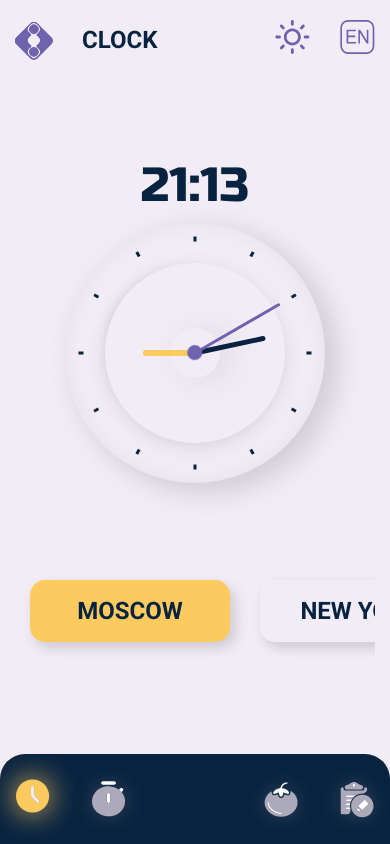
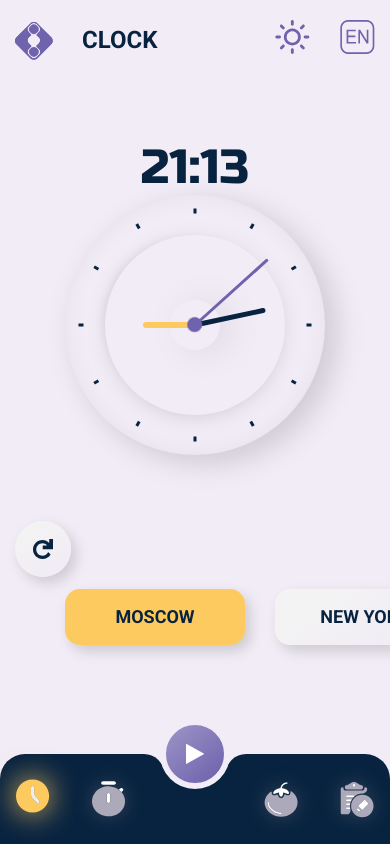
Before and after one commit to MaksEpifanov/zonal, a React (Create React App) app: page / in a window 390 px wide. Built offline with nearby package versions, Linux system fonts and the light colour scheme.

Commit message:
+ style for button (primary, standart)

```diff
--- a/src/common/components/Buttons/Buttons.jsx
+++ b/src/common/components/Buttons/Buttons.jsx
@@ -1,24 +1,26 @@
 import classNames from 'classnames/bind';
 import PropTypes from 'prop-types';
 import { ReactComponent as DeleteSVG } from 'assets/icons/delete.svg';
+import { ReactComponent as PlaySVG } from 'assets/icons/play.svg';
 import styles from './Buttons.module.scss';
 
 const cx = classNames.bind(styles);
 
 const Buttons = ({
-  isItem, active, isPrimary, onClick, onDelete, children,
+  isItem, active, isPrimary, icon, onClick, onDelete, children,
 }) => {
   const className = cx({
     btn: true,
-    btn_isItem: isItem,
-    btn_isItem_active: active,
-    btn_isPrimary: isPrimary,
+    btn__item: isItem,
+    btn__item_active: active,
+    btn__primary: isPrimary,
   });
   return (
     <div className={styles.Buttons}>
       <button type="button" onClick={onClick} className={className}>
         {children}
       </button>
+      {!isItem ? <button type="button" className={styles.btn__icon} onClick={onClick}>{icon}</button> : null }
       {isItem ? <DeleteSVG onClick={onDelete} className={styles.btn__delete} /> : null}
     </div>
   );
@@ -30,6 +32,7 @@ Buttons.propTypes = {
   isItem: PropTypes.bool,
   active: PropTypes.bool,
   isPrimary: PropTypes.bool,
+  icon: PropTypes.element,
   onClick: PropTypes.func.isRequired,
   onDelete: PropTypes.func,
   children: PropTypes.oneOfType([
@@ -42,5 +45,6 @@ Buttons.defaultProps = {
   isItem: false,
   active: false,
   isPrimary: false,
+  icon: <PlaySVG />,
   onDelete: () => {},
 };
--- a/src/common/components/Buttons/Buttons.module.scss
+++ b/src/common/components/Buttons/Buttons.module.scss
@@ -1,12 +1,18 @@
 :root[data-theme="light"] {
   .Buttons {
     --btn-text-active: var(--foreground-color);
+    --background: linear-gradient(325.94deg, #F1ECF5 20.02%, #F3F3F3 81.32%);
+    --primary-background: linear-gradient(319.3deg, #6F63AD 7.43%, rgba(111, 99, 173, 0.73) 85.1%);
+    --primary-box-shadow: 0px 0px 17px var(--secondary-color);
   }
 }
 
 :root[data-theme="dark"] {
   .Buttons {
     --btn-text-active: var(--background-color);
+    --background: linear-gradient(279.85deg, #212D3F 0%, #222831 100%, #374554 100%);
+    --primary-background: linear-gradient(281.43deg, #00ADB5 6.48%, #199399 85.33%);
+    --primary-box-shadow: 0px 0px 17px var(--secondary-color);
   }
 }
 
@@ -16,33 +22,109 @@
   display: flex;
   align-items: center;
 
+  cursor: pointer;
+
   &:hover {
     .btn {
-      transform: translateX(-5px);
-    }
 
-    .btn__delete {
-      opacity: 1;
-      right: -10px;
+      &:not(&__item) {
+        border: 4px solid var(--active-color);
+      }
+
+      &__icon {
+        border: 4px solid var(--active-color);
+      }
+
+      &__item {
+        transform: translateX(-5px);
+      }
+
+      &__delete {
+        opacity: 1;
+        right: -10px;
+      }
     }
   }
 
   .btn {
-    width: 200px;
-    height: 62px;
+    width: 100%;
+    min-width: 180px;
+    height: 56px;
     padding: 0 15px;
-    border: none;
-    cursor: pointer;
+    border: 0px solid var(--active-color);
+    cursor: inherit;
+    border-radius: 28px;
+
+    display: flex;
+    justify-content: center;
+    align-items: center;
+
+    white-space: nowrap;
+    overflow: hidden;
+    text-overflow: ellipsis;
 
     font-family: var(--main-font);
     font-size: var(--text-base-size);
     font-weight: 700;
+    background: var(--background);
     color: var(--foreground-color);
+    box-shadow: var(--shadow);
 
-    transition: transform .4s ease-out;
-    -moz-transition: transform .4s ease-out;
-    -webkit-transition: transform .4s ease-out;
-    -o-transition: transform .4s ease-out;
+    transition: transform .4s ease-out, border .3s;
+    -moz-transition: transform .4s ease-out, border .3s;
+    -webkit-transition: transform .4s ease-out, border .3s;
+    -o-transition: transform .4s ease-out, border .3s;
+
+    &__icon {
+      width: 56px;
+      height: 56px;
+      border-radius: 50%;
+      border: 0px solid var(--active-color);
+      padding: 10px;
+      position: absolute;
+      left: 0;
+
+      background: var(--background);
+      box-shadow: var(--shadow);
+
+      cursor: pointer;
+
+      display: flex;
+      justify-content: center;
+      align-items: center;
+
+      transition: border .3s;
+
+      svg {
+        height: 20px;
+        width: 20px;
+        fill: var(--foreground-color);
+      }
+    }
+
+    &__primary {
+      background: var(--primary-background);
+      color: white;
+
+      ~.btn__icon {
+        background: var(--primary-background);
+        box-shadow: var(--primary-box-shadow);
+
+        svg {
+          fill: white;
+        }
+      }
+    }
+
+
+    &__item {
+      border-radius: 15px;
+
+      &_active {
+        background: var(--active-color);
+        color: var(--btn-text-active)
+      }
+    }
 
     &__delete {
       height: 32px;
@@ -66,21 +148,65 @@
         fill: var(--secondary-color);
       }
     }
+  }
+}
 
-    &_isItem {
-      box-shadow: var(--shadow);
-      border-radius: 15px;
-      background-color: var(--background-color);
+@media only screen and (max-width: 768px) {
+  .Buttons {
+    .btn {
+      padding: 0 20px;
+      font-size: 18px;
 
-      &_active {
-        background-color: var(--active-color);
-        color: var(--btn-text-active)
+      &:not(&__item) {
+        display: none;
+      }
+
+      &__primary {
+        ~.btn__icon {
+          width: 70px;
+          height: 70px;
+          position: fixed;
+          bottom: calc(90px - 35px);
+          left: calc(50% - 35px);
+          z-index: 11;
+
+          background-color: white;
+          box-shadow: none;
+          border: 6px solid var(--background-color);
+
+          &::before {
+            content: "";
+            position: absolute;
+            top: 50%;
+            left: -22px;
+            width: 20px;
+            height: 20px;
+            background-color: transparent;
+            border-top-right-radius: 20px;
+            box-shadow: 0 -10px 0 0 var(--background-color);
+          }
+
+          &::after {
+            content: "";
+            position: absolute;
+            top: 50%;
+            right: -22px;
+            width: 20px;
+            height: 20px;
+            background-color: transparent;
+            border-top-left-radius: 20px;
+            box-shadow: 0 -10px 0 0 var(--background-color);
+          }
+        }
       }
     }
 
-    &_isPrimary {
-      color: red
+    &:first-child .btn__item {
+      margin-left: 50px;
     }
 
+    &:last-child .btn__item {
+      margin-right: 50px;
+    }
   }
 }
--- a/src/common/components/Header/Header.module.scss
+++ b/src/common/components/Header/Header.module.scss
@@ -134,6 +134,8 @@
     box-shadow: none;
     border-radius: 25px 25px 0 0;
 
+    z-index: 10;
+
     &__list {
       justify-content: space-around;
     }
--- a/src/common/components/Layout/Layout.module.scss
+++ b/src/common/components/Layout/Layout.module.scss
@@ -15,7 +15,11 @@
 
 @media only screen and (max-width: 768px) {
   .container {
-    height: 90vh;
-    gap: 15px;
+    gap: 5px;
+    max-height: 90vh;
+  }
+
+  .main {
+    min-height: 300px;
   }
 }
--- a/src/pages/clock/components/CitiesList/CitiesList.module.scss
+++ b/src/pages/clock/components/CitiesList/CitiesList.module.scss
@@ -1,20 +1,36 @@
 .CitiesList {
-  padding: 15px;
+  padding: 0 20px;
+  max-height: 61vh;
 
   display: flex;
   flex-direction: column;
   gap: 30px;
+
   overflow: scroll;
-  -ms-overflow-style: none;
+  /* Delete scrollbar */
+  -ms-overflow-style: none; // IE, Edge
   scrollbar-width: none;
-}
 
-.CitiesList::-webkit-scrollbar {
-  display: none;
+  z-index: 13;
+
+  &::-webkit-scrollbar {
+    // Chromium
+    display: none;
+  }
+
+  &> :last-child {
+    margin-bottom: 20px;
+  }
 }
 
 @media only screen and (max-width: 768px) {
   .CitiesList {
+    margin: 0 -15px;
     flex-direction: row;
+    padding: 20px 15px;
+
+    &> :last-child {
+      margin-bottom: 0
+    }
   }
 }
--- a/src/pages/clock/components/Clock/index.js
+++ /dev/null
@@ -1,3 +0,0 @@
-import Clock from './Clock';
-
-export default Clock;
--- a/src/pages/clock/components/Clock/Clock.jsx
+++ b/src/pages/clock/components/Clock/index.jsx
@@ -4,7 +4,7 @@ import useClock from 'pages/clock/hooks/useClock';
 import AnalogClock from './AnalogClock';
 import DigitClock from './DigitClock';
 
-import style from './Clock.module.scss';
+import style from './index.module.scss';
 
 const formatTime = (time) => (time < 10 ? `0${time}` : time);
 
--- a/src/pages/clock/components/Clock/Clock.module.scss
+++ b/src/pages/clock/components/Clock/index.module.scss
@@ -2,11 +2,8 @@
   display: flex;
   flex-direction: column;
   align-items: center;
-  gap: 20px;
 }
 
 @media only screen and (max-width: 768px) {
-  .Clock {
-    gap: 10px;
-  }
+  .Clock {}
 }
--- a/src/pages/clock/index.jsx
+++ b/src/pages/clock/index.jsx
@@ -1,10 +1,16 @@
+import { Buttons } from 'common/components';
 import { Clock, CitiesList } from 'pages/clock/components';
+import { ReactComponent as ResetSVG } from 'assets/icons/reset.svg';
 
 import styles from './index.module.scss';
 
 const ClockPage = () => (
   <div className={styles.ClockPage}>
-    <CitiesList />
+    <div className={styles.cities}>
+      <Buttons isPrimary onClick={() => {}}>ADD</Buttons>
+      <Buttons icon={<ResetSVG />} onClick={() => {}}>ADD</Buttons>
+      <CitiesList />
+    </div>
     <Clock />
   </div>
 );
--- a/src/pages/clock/index.module.scss
+++ b/src/pages/clock/index.module.scss
@@ -2,6 +2,12 @@
   height: 100%;
   display: flex;
   justify-content: space-evenly;
+
+  .cities {
+    display: flex;
+    flex-direction: column;
+    gap: 20px;
+  }
 }
 
 @media only screen and (max-width: 768px) {
--- a/src/store/Store.js
+++ b/src/store/Store.js
@@ -14,8 +14,27 @@ const initialState = {
         id: 1, city: 'Moscow', timeZone: 3,
       },
       {
-        id: 3, city: 'New York', timeZone: -4,
+        id: 2, city: 'New York', timeZone: -4,
       },
+      {
+        id: 3, city: 'Tokyo', timeZone: 9,
+      },
+      {
+        id: 4, city: 'London', timeZone: 1,
+      },
+      {
+        id: 5, city: 'Los Angeles', timeZone: -7,
+      },
+      {
+        id: 6, city: 'Samara', timeZone: 4,
+      },
+      {
+        id: 7, city: 'Samara', timeZone: 4,
+      },
+      {
+        id: 8, city: 'Samara', timeZone: 4,
+      },
+
     ],
   },
   stopwatch: [
```
Also changed, not shown: src/assets/icons/play.svg (added), src/assets/icons/reset.svg (added).
